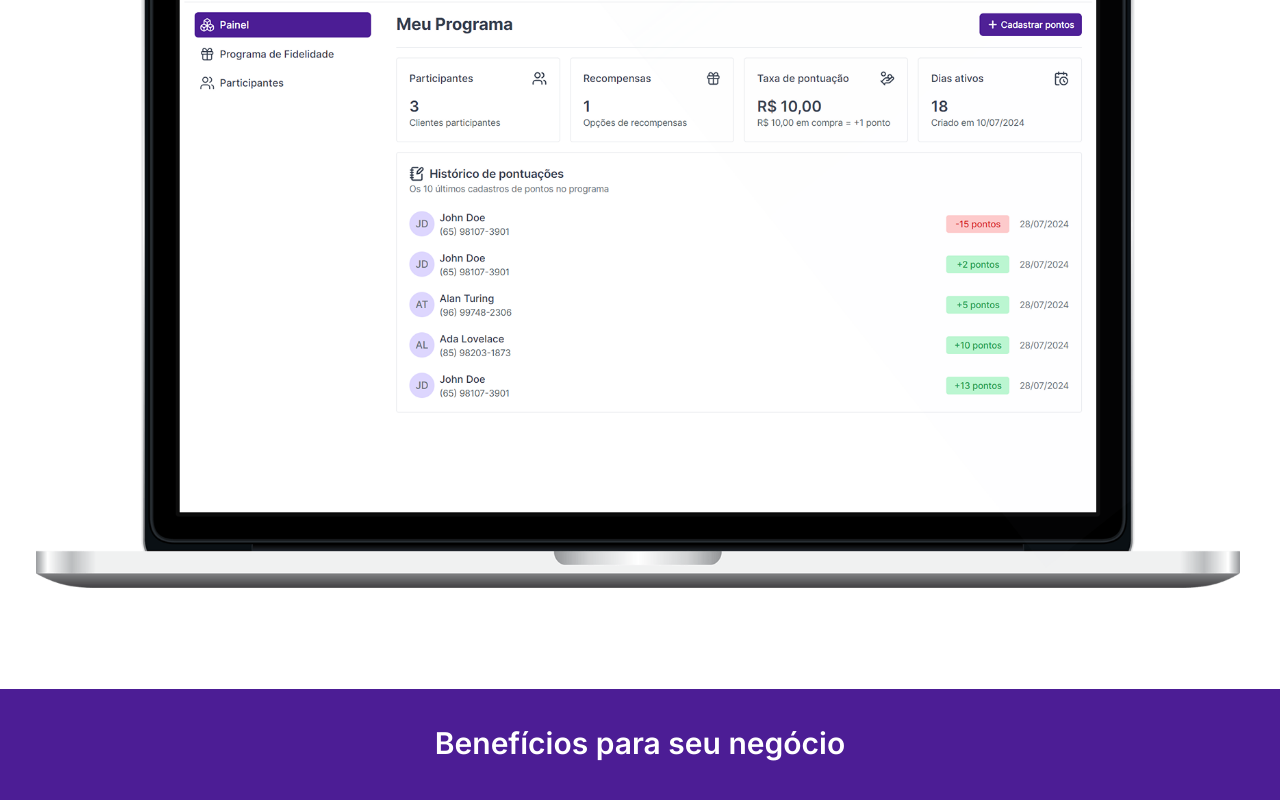
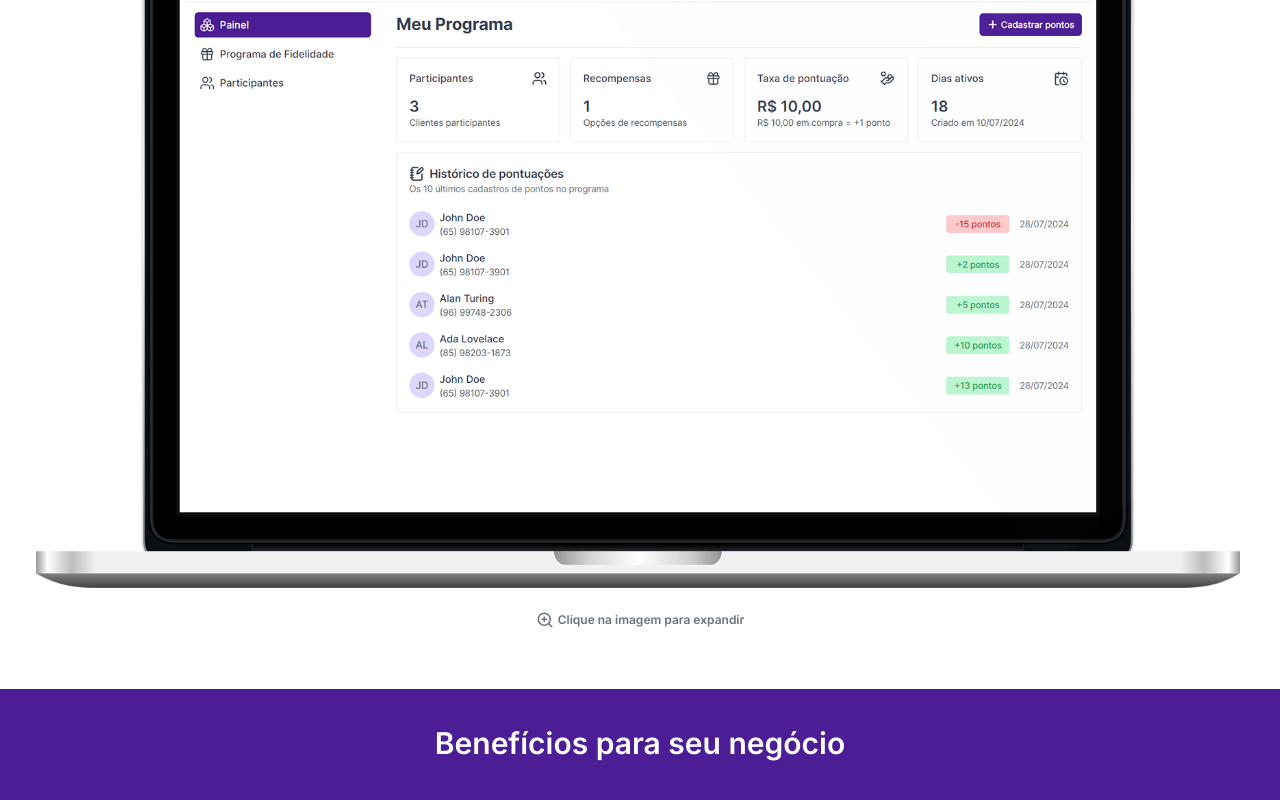
Before and after one commit to ponto-ja/landing-page, a Next.js app: page / in a window 1280 px wide. Shown: the part 748-1548 px from the top of the page. Built offline with nearby package versions, Linux system fonts and the light colour scheme; no server answers.

Commit message:
feat: add mockup with zoom in and zoom out

```diff
--- a/package.json
+++ b/package.json
@@ -21,6 +21,7 @@
     "next-sitemap": "^4.2.3",
     "react": "^18",
     "react-dom": "^18",
+    "react-medium-image-zoom": "^5.2.8",
     "react-type-animation": "^3.2.0",
     "tailwind-merge": "^2.3.0",
     "tailwindcss-animate": "^1.0.7"
--- a/src/components/hero.tsx
+++ b/src/components/hero.tsx
@@ -1,9 +1,8 @@
 'use client';
 
-import Image from 'next/image';
 import { TypeAnimation } from 'react-type-animation';
 import { CTAToWebsite } from './cta-to-website';
-import Mockup from '@/assets/images/mockup-pc.png';
+import { Mockup } from './mockup';
 
 export const Hero = () => {
   return (
@@ -38,13 +37,7 @@ export const Hero = () => {
 
       <CTAToWebsite title="Criar programa de fidelidade grátis" className="mt-10 mb-8" />
 
-      <Image
-        src={Mockup.src}
-        width={1280}
-        height={100}
-        alt="mockup"
-        className="mx-auto max-[600px]:-mb-10"
-      />
+      <Mockup />
 
       {/* <p className="font-inter max-w-[740px] mx-auto text-center font-normal text-[18px] text-gray-500">
         Forneça pontos para as compras dos seus clientes para eles acumularem e trocarem
--- /dev/null
+++ b/src/components/mockup.tsx
@@ -0,0 +1,27 @@
+import Image from 'next/image';
+import Zoom from 'react-medium-image-zoom';
+import 'react-medium-image-zoom/dist/styles.css';
+import { ZoomIn } from 'lucide-react';
+import MockupPCImage from '@/assets/images/mockup-pc.png';
+
+export const Mockup = () => {
+  return (
+    <div className="relative">
+      <Zoom>
+        <Image
+          src={MockupPCImage.src}
+          width={1280}
+          height={0}
+          alt="mockup"
+          className="mx-auto max-[600px]:-mb-10"
+        />
+      </Zoom>
+      <div className="absolute bottom-[-20px] flex w-full items-center justify-center gap-1">
+        <ZoomIn color="#6b7280" size={18} />
+        <p className="font-inter text-xs text-gray-500 font-semibold">
+          Clique na imagem para expandir
+        </p>
+      </div>
+    </div>
+  );
+};
```
Also changed, not shown: 1 other file (tests, documents, lock files or other folders).
